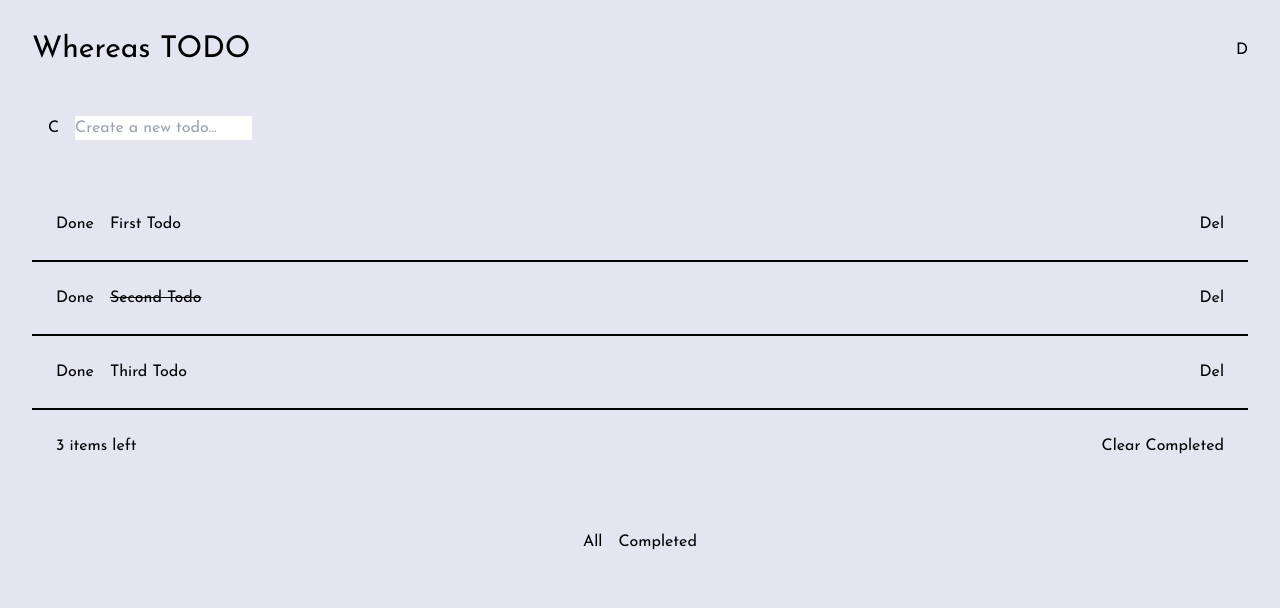
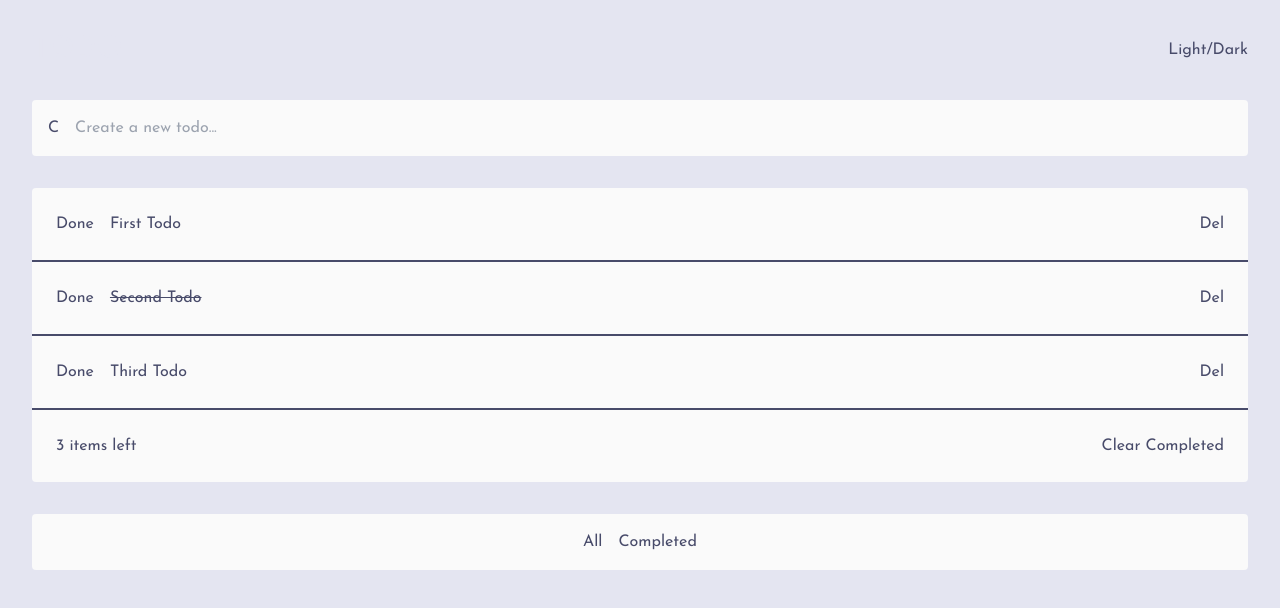
Before and after one commit to 11amanraj/to-do, a Next.js app: page / in a window 1280 px wide. Shown: the top 608 px of the page. Built offline with nearby package versions, Linux system fonts and the light colour scheme.

Commit message:
Added next-theme package

```diff
--- a/app/page.tsx
+++ b/app/page.tsx
@@ -44,14 +44,14 @@ export default function Home() {
   }
 
   return (
-    <main className="mx-8 my-8 flex flex-col gap-8">
+    <main className="mx-8 my-8 flex flex-col gap-8 text-active-todo">
       <div className="flex justify-between">
-        <h1 className="text-3xl">Whereas TODO</h1>
-        <button>D</button>
+        <h1 className="text-3xl text-logo">TODO</h1>
+        <button className="bg-logo">Light/Dark</button>
       </div>
 
       <form
-        className="bg-gray-800 p-4 rounded flex gap-4"
+        className="bg-gray-800 p-4 rounded flex gap-4 bg-todo-box"
         onSubmit={(e: React.FormEvent<HTMLFormElement>) => {
           e.preventDefault()
           if(inputRef.current) {
@@ -67,13 +67,13 @@ export default function Home() {
         <button className="text-gray-500">C</button>
         <input
           ref={inputRef}
-          className="text-gray-500 bg-transparent"
+          className="text-gray-500 bg-todo-box"
           type="text"
           placeholder="Create a new todo..."
         />
       </form>
 
-      <div className="bg-gray-800 rounded overflow-hidden flex flex-col" >
+      <div className="bg-gray-800 rounded overflow-hidden flex flex-col bg-todo-box" >
         {todos
           .filter(todo => {
             if(!hideCompleted) {
@@ -102,7 +102,7 @@ export default function Home() {
         </div>
       </div>
 
-      <div className="bg-gray-800 p-4 rounded flex gap-4 justify-center">
+      <div className="bg-gray-800 p-4 rounded flex gap-4 justify-center bg-todo-box">
         <button onClick={() => setHideCompleted(false)} className={`${!hideCompleted ? 'text-blue-600' : 'text-gray-300'}`}>All</button>
         {/* <button onClick={() => setHideCompleted(false)} className={`bg-slate-700 ${hideCompleted ? 'text-blue-600' : 'text-gray-300'}`}>Active</button> */}
         <button onClick={() => setHideCompleted(true)} className={`${hideCompleted ? 'text-blue-600' : 'text-gray-300'}`}>Completed</button>
```
Also changed, not shown: package.json (+6 -5 lines), 1 other file (tests, documents, lock files or other folders).
